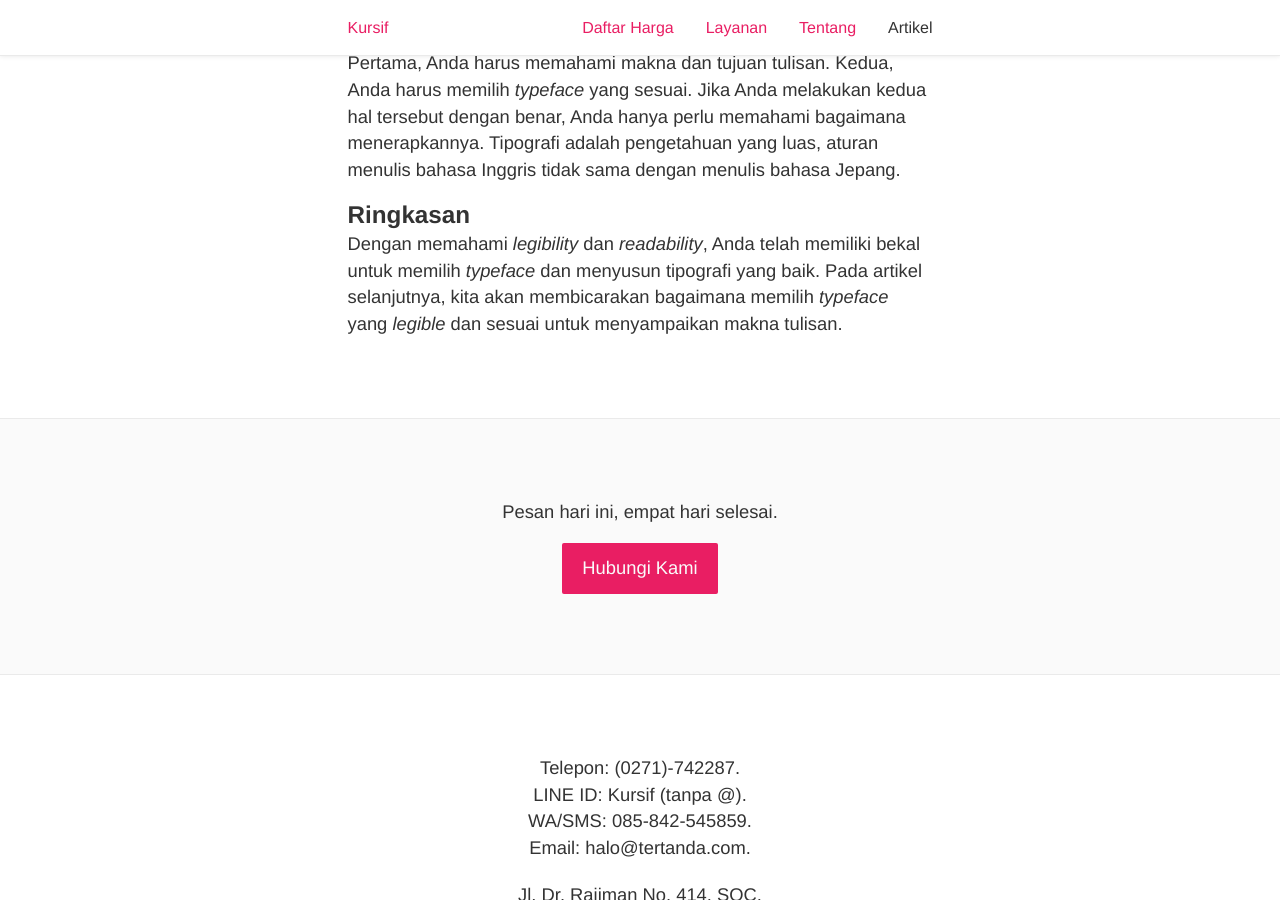
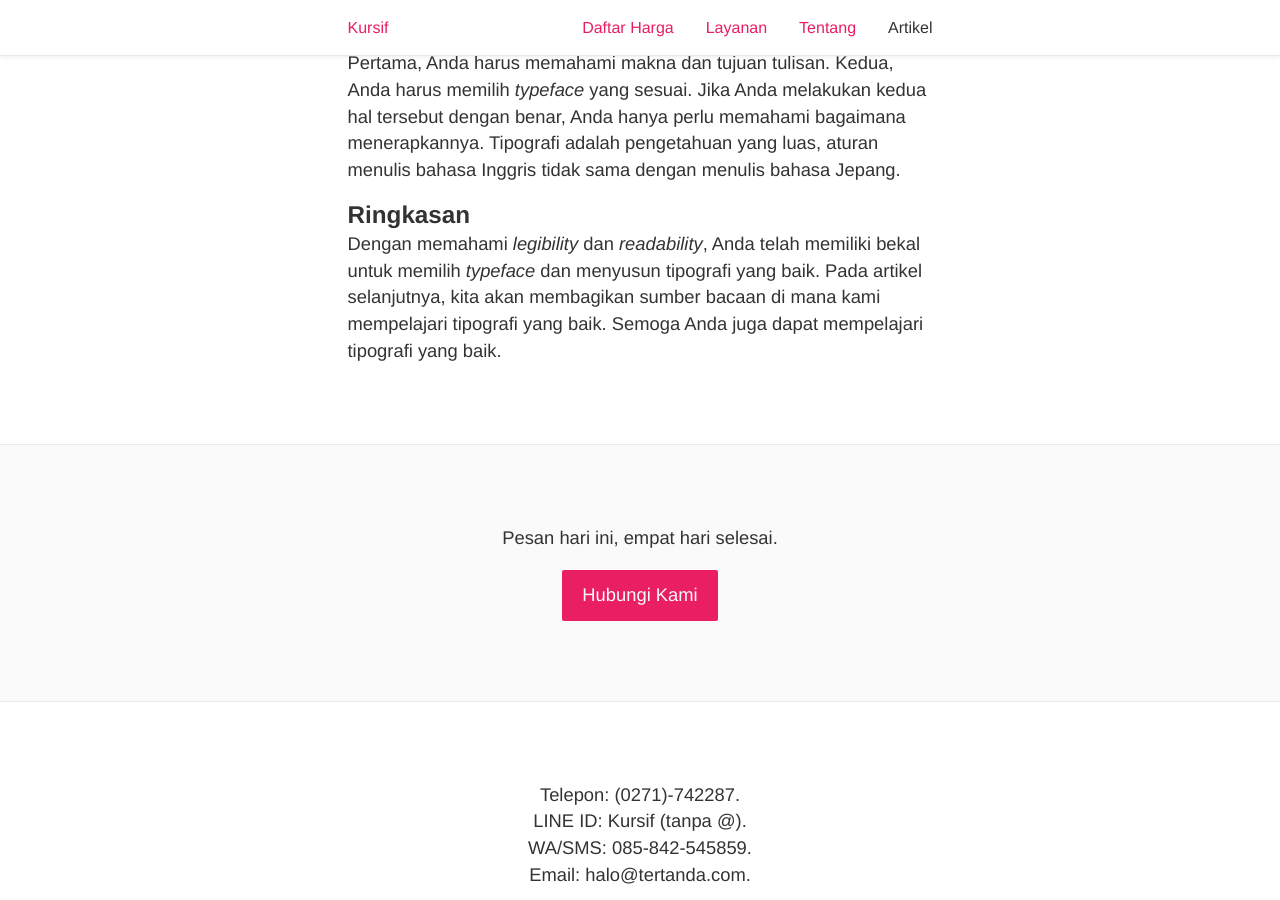
Before and after one commit to tertanda/kursif.github.io, a Jekyll site: the page built from artikel/_posts/2017-02-04-prinsip-tipografi.md, in a window 1280 px wide and 900 px high, scrolled down 937 px. Built offline with Jekyll 4.4.1, drawn with Linux system fonts in a browser that asks for light colours; a script that is not in the unit is left out.

Commit message:
Prinsip Tipografi

```diff
--- a/artikel/_posts/2017-02-04-prinsip-tipografi.md
+++ b/artikel/_posts/2017-02-04-prinsip-tipografi.md
@@ -31,4 +31,4 @@
 
 ### Ringkasan
 
-Dengan memahami *legibility* dan *readability*, Anda telah memiliki bekal untuk memilih *typeface* dan menyusun tipografi yang baik. Pada artikel selanjutnya, kita akan membicarakan bagaimana memilih *typeface* yang *legible* dan sesuai untuk menyampaikan makna tulisan.
+Dengan memahami *legibility* dan *readability*, Anda telah memiliki bekal untuk memilih *typeface* dan menyusun tipografi yang baik. Pada artikel selanjutnya, kita akan membagikan sumber bacaan di mana kami mempelajari tipografi yang baik. Semoga Anda juga dapat mempelajari tipografi yang baik.
```
